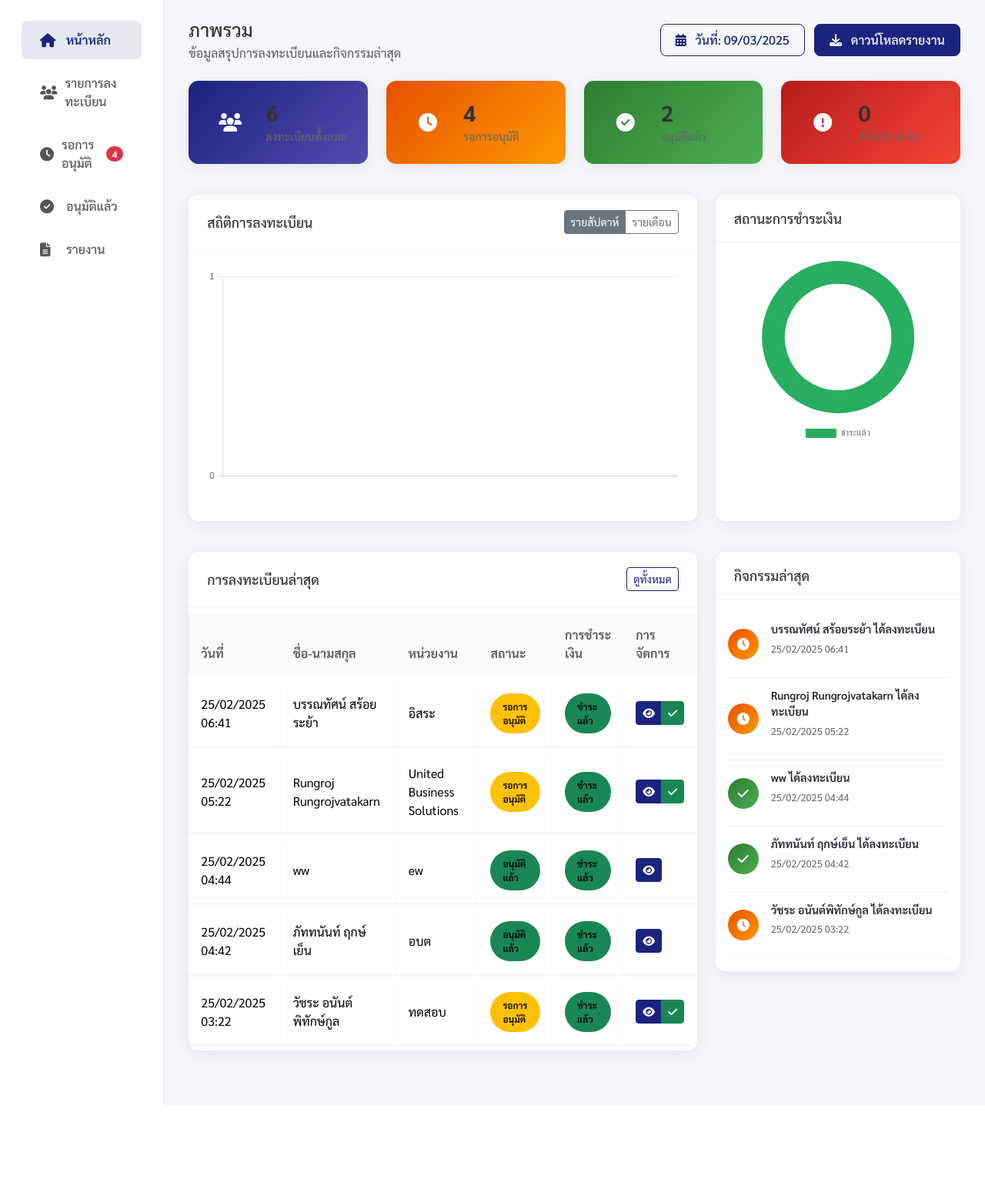
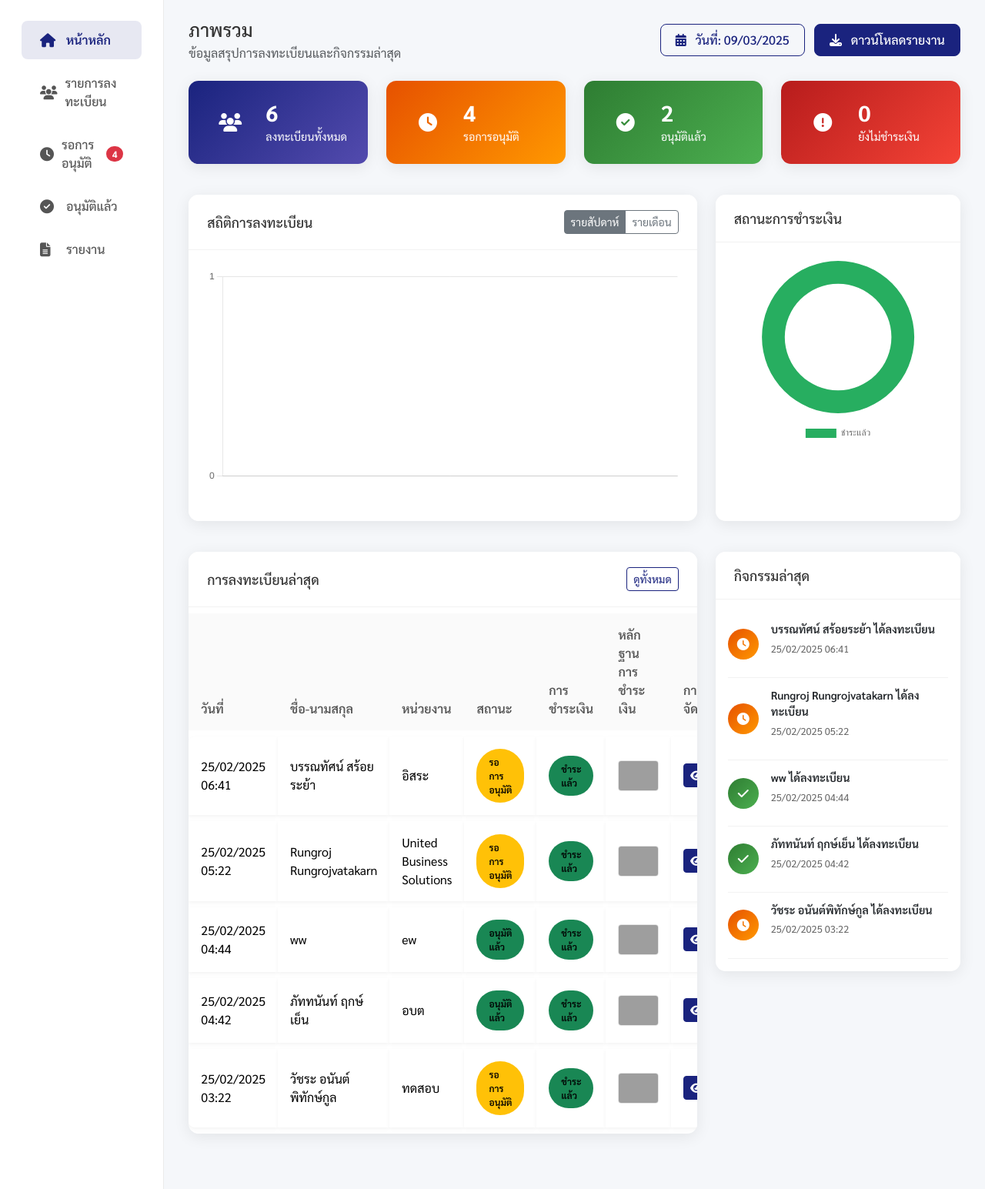
Before and after one commit to OhayouOhayouOhayou/regArts, a PHP site: page /admin/dashboard.php in a window 1280 px wide. Shown: the part 60-1605 px from the top of the page at 77% size. Before the commit the page ends 1497 px from the top, so only its background shows below. Run offline with PHP 8.4, Linux system fonts and the light colour scheme; the visitor is signed in with stand-in values (Sample User, id 1); data comes from the database, SQL or seed files in the repository; some libraries are stand-ins or nearby versions; grey boxes are pictures that could not be loaded.

Commit message:
EDIT Dashboard

```diff
--- a/register/admin/dashboard.php
+++ b/register/admin/dashboard.php
@@ -24,7 +24,7 @@ try {
     $stmt = $pdo->query("SELECT COUNT(*) AS unpaid FROM registrations WHERE payment_status = 'not_paid'");
     $unpaid = $stmt->fetchColumn();
 
-    // Recent registrations
+   // Recent registrations with payment files
 $stmt = $pdo->query("
 SELECT
     r.id,
@@ -35,7 +35,9 @@ try {
     r.is_approved,
     r.payment_status,
     DATE_FORMAT(r.created_at, '%d/%m/%Y %H:%i') as formatted_date,
-            DATE_FORMAT(r.created_at, '%Y-%m-%d') as date_for_chart
+    DATE_FORMAT(r.created_at, '%Y-%m-%d') as date_for_chart,
+    (SELECT rf.file_path FROM registration_files rf WHERE rf.registration_id = r.id LIMIT 1) as payment_file_path,
+    (SELECT rf.file_type FROM registration_files rf WHERE rf.registration_id = r.id LIMIT 1) as payment_file_type
 FROM registrations r
 ORDER BY r.created_at DESC
 LIMIT 5
@@ -239,13 +241,13 @@ try {
             font-size: 1.8rem;
             font-weight: 700;
             margin-bottom: 0.2rem;
-            color: #333;
+            color: white;
         }
 
         .stat-info p {
             font-size: 0.9rem;
             margin: 0;
-            color: #666;
+            color: white;
         }
 
         .bg-primary-gradient {
@@ -460,6 +462,21 @@ try {
             font-size: 0.8rem;
             color: #666;
         }
+        .payment-thumbnail {
+                border-radius: 4px;
+                border: 1px solid rgba(0,0,0,0.1);
+                transition: transform 0.2s;
+            }
+
+            .payment-thumbnail:hover {
+                transform: scale(1.1);
+                box-shadow: 0 2px 5px rgba(0,0,0,0.1);
+            }
+
+            #paymentProofImage {
+                max-height: 70vh;
+                object-fit: contain;
+            }
     </style>
 </head>
 <body>
@@ -658,13 +675,14 @@ try {
             <th>หน่วยงาน</th>
             <th>สถานะ</th>
             <th>การชำระเงิน</th>
+            <th>หลักฐานการชำระเงิน</th>
             <th>การจัดการ</th>
         </tr>
     </thead>
     <tbody>
         <?php if (empty($recent_registrations)): ?>
         <tr>
-                                                <td colspan="6" class="text-center">ไม่พบข้อมูลการลงทะเบียน</td>
+            <td colspan="7" class="text-center">ไม่พบข้อมูลการลงทะเบียน</td>
         </tr>
         <?php else: ?>
             <?php foreach ($recent_registrations as $reg): ?>
@@ -684,6 +702,21 @@ try {
                     <span class="status-badge bg-success">ชำระแล้ว</span>
                     <?php else: ?>
                     <span class="status-badge bg-danger">ยังไม่ชำระ</span>
+                    <?php endif; ?>
+                </td>
+                <td>
+                    <?php if (!empty($reg['payment_file_path'])): ?>
+                        <?php if (strpos($reg['payment_file_type'], 'image') !== false): ?>
+                            <img src="../<?php echo $reg['payment_file_path']; ?>" alt="หลักฐานการชำระเงิน"
+                                 class="payment-thumbnail" style="height: 40px; cursor: pointer;"
+                                 onclick="showPaymentProof('../<?php echo $reg['payment_file_path']; ?>', '<?php echo htmlspecialchars($reg['fullname']); ?>')">
+                        <?php else: ?>
+                            <a href="../<?php echo $reg['payment_file_path']; ?>" target="_blank" class="btn btn-sm btn-outline-primary">
+                                <i class="fas fa-file"></i>
+                            </a>
+                        <?php endif; ?>
+                    <?php else: ?>
+                        <span class="text-muted">-</span>
                     <?php endif; ?>
                 </td>
                 <td>
@@ -745,6 +778,15 @@ try {
     <script src="https://cdn.jsdelivr.net/npm/chart.js"></script>
 
     <script>
+        // ฟังก์ชันแสดงรูปภาพหลักฐานการชำระเงิน
+            function showPaymentProof(imagePath, fullname) {
+                document.getElementById('paymentProofImage').src = imagePath;
+                document.getElementById('paymentProofModalLabel').textContent = 'หลักฐานการชำระเงิน - ' + fullname;
+
+                // เปิด Modal
+                var paymentModal = new bootstrap.Modal(document.getElementById('paymentProofModal'));
+                paymentModal.show();
+            }
         document.addEventListener('DOMContentLoaded', function () {
             // Sidebar toggle for mobile
             const sidebarToggle = document.getElementById('sidebarToggle');
```
Lines whose indentation alone changed are shown as unchanged.
